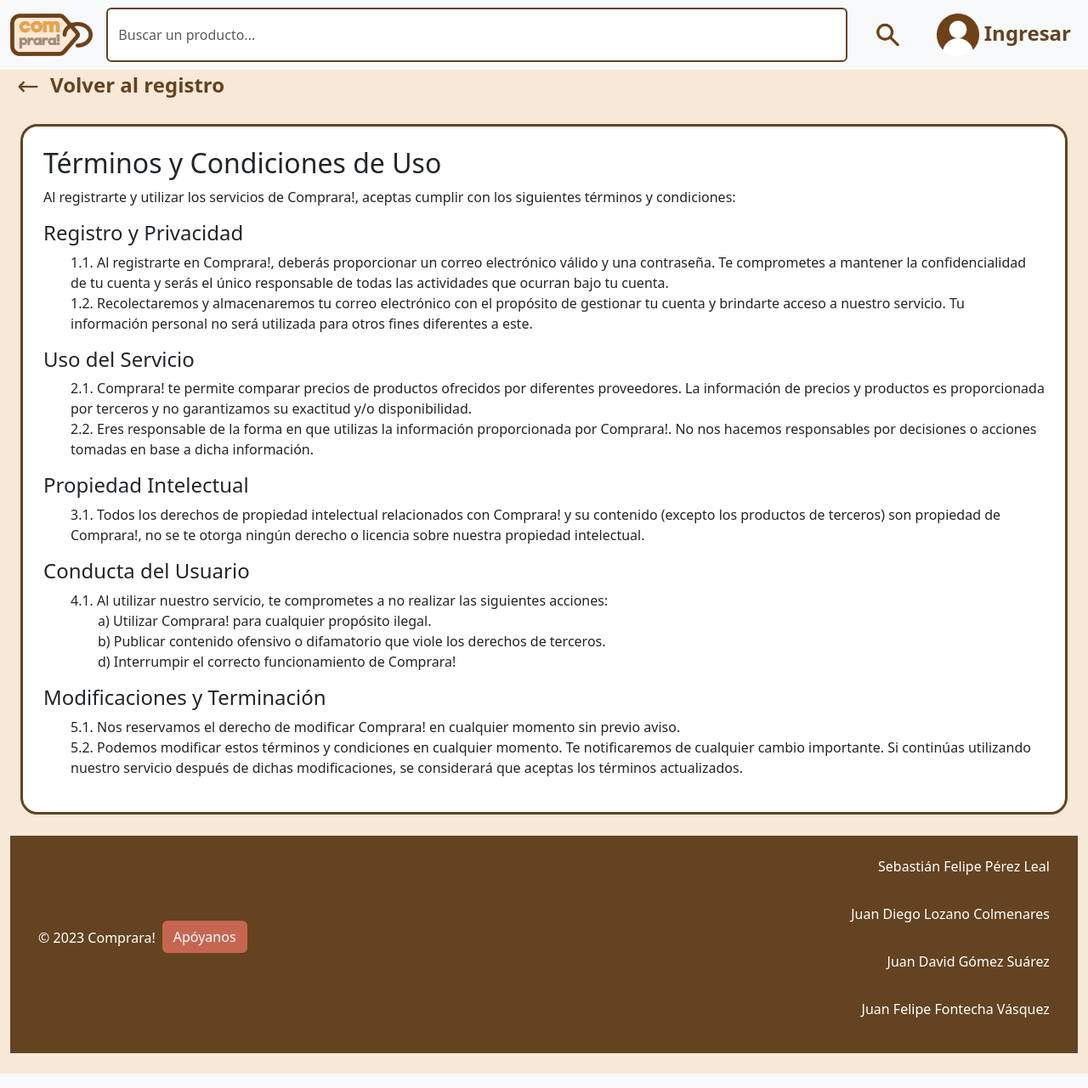
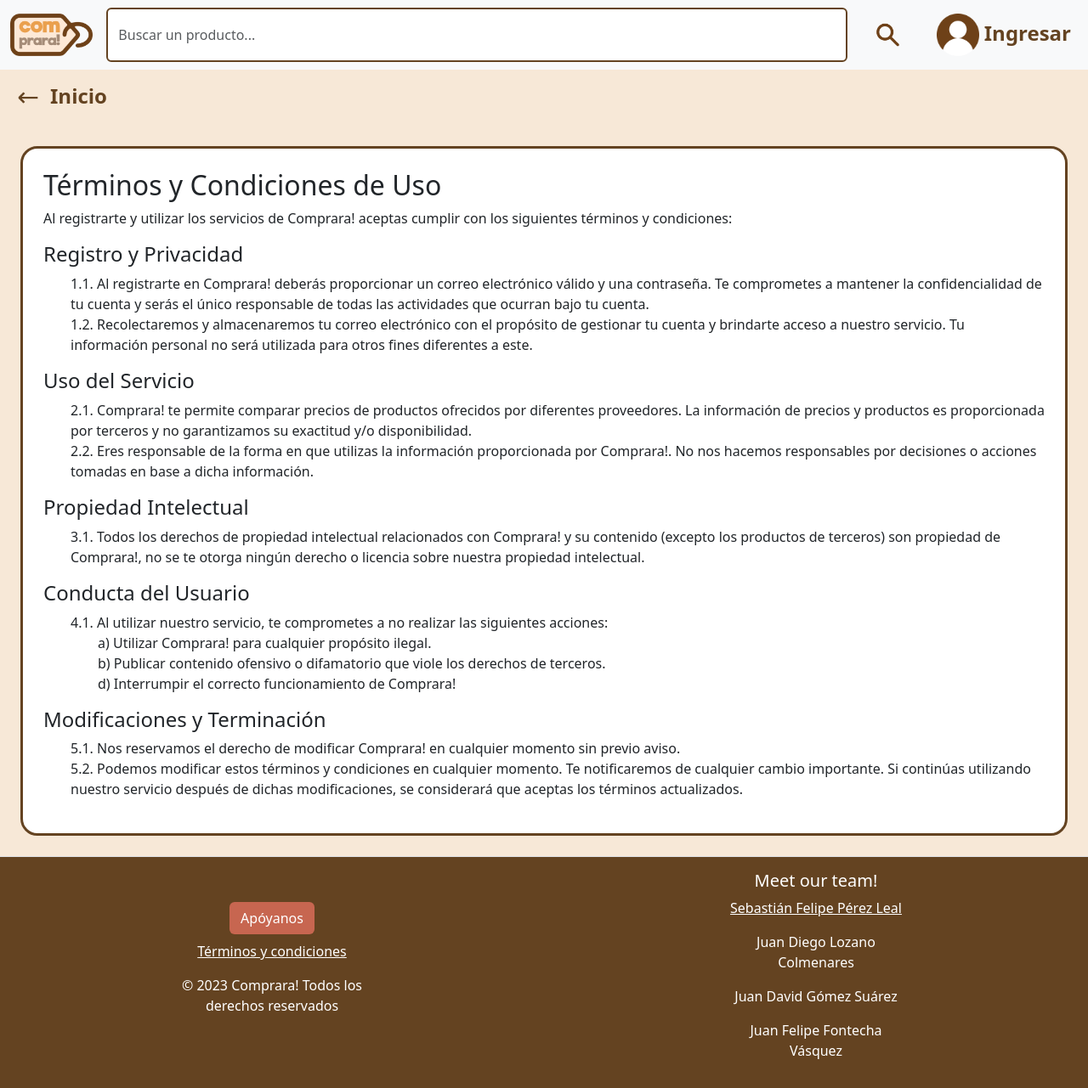
Before and after one commit to felipeperezleal/comprara, a Django app: page /terms-conditions/ in a window 1280 px wide. Shown: the whole page at 85% size. Run offline with Django 4.2, Linux system fonts and the light colour scheme.

Commit message:
footer/navbar/card changes

```diff
--- a/home/templates/donate.html
+++ b/home/templates/donate.html
@@ -1,7 +1,7 @@
 {% load static %}
 {% include "base.html" %}
 <title>Apóyanos</title>
-<div>
+<div style="display: flex; flex-direction: column; min-height: 100vh;">
     <a class="fs-4" href="{% url 'home' %}" style="color: #644321; font-weight:bold; font-size: x-large; padding: 1%; text-decoration: none;" onmouseover="this.style.color='#d79f54';" onmouseout="this.style.color='#644321';">
         <img src="{% static 'left-arrow.png' %}" alt="left-arrow!" style="height: 40px; width: auto;">
         Inicio
@@ -24,3 +24,4 @@
 
       </form>
 </div>
+{% include 'footer.html' %}
--- a/home/templates/index.html
+++ b/home/templates/index.html
@@ -1,6 +1,6 @@
 {% load static %}
 {% include "base.html" %}
-<div>
+<div style="display: flex; flex-direction: column; min-height: 100vh;">
     <div class="container text-center" style="padding: 1%; position: relative;">
         <div class="child">
             <h2 style="color: #644321; font-weight: bold;">Categorías</h2>
--- a/login/templates/footer.html
+++ b/login/templates/footer.html
@@ -1,20 +1,25 @@
-<div class="container-fluid" style="position: relative;">
-    <footer class="d-flex justify-content-between align-items-center py-3 my-4 border-top"
-        style=" background-color: #644321; padding: 2%">
-        <ul class="nav col-md-4">
-            <li class="nav-item">
-                <p class="nav-link px-2" style="color: white;">© 2023 Comprara!</p>
-            </li>
-            <li class="nav-item">
-                <a type="submit" class="btn" style="background-color:#c76650; color: white;"
+{% load static %}
+<div class="container-fluid align-items-center">
+    <footer class="row row-cols-1 row-cols-sm-2 row-cols-md-5 border-top py-3 align-items-center d-flex justify-content-around"
+        style="background-color: #644321;">
+        <div class="col">
+            <ul class="nav flex-column text-center">
+                <li class="nav-item mb-2"><a type="submit" class="btn" style="background-color:#c76650; color: white;"
                         onmouseover="this.style.backgroundColor='#9d8b78';"
-                    onmouseout="this.style.backgroundColor='#c76650';" href="{% url 'donate' %}">Apóyanos</a>
+                        onmouseout="this.style.backgroundColor='#c76650';" href="{% url 'donate' %}">Apóyanos</a></li>
+                <li class="nav-item mb-2"><a href="{% url 'termsandconditions' %}" style="color:white;"> Términos y
+                        condiciones</a></li>
+                <li class="nav-item mb-2">
+                    <p class="nav-link px-2" style="color: white;">© 2023 Comprara! Todos los derechos reservados</p>
                 </li>
             </ul>
+        </div>
 
-        <ul class="nav col-md-4 justify-content-end">
+        <div class="col text-center">
+            <h5 style="color: white;">Meet our team!</h5>
+            <ul class="col" style="list-style-type:none; padding: 0;">
                 <li class="nav-item">
-                <p class="nav-link px-2" style="color: white;">Sebastián Felipe Pérez Leal</p>
+                    <a  href="http://github.com/felipeperezleal" target="_blank" style="color: white;"><p class="nav-link px-2">Sebastián Felipe Pérez Leal</p></a>
                 </li>
                 <li class="nav-item">
                     <p class="nav-link px-2" style="color: white;">Juan Diego Lozano Colmenares</p>
@@ -26,5 +31,6 @@
                     <p class="nav-link px-2" style="color: white;">Juan Felipe Fontecha Vásquez</p>
                 </li>
             </ul>
+        </div>
     </footer>
 </div>
--- a/login/templates/login.html
+++ b/login/templates/login.html
@@ -1,7 +1,7 @@
 {% load static %}
 {% include "base.html" %}
 <title>Iniciar Sesión</title>
-<div>
+<div style="display: flex; flex-direction: column; min-height: 100vh;">
   <a class="fs-4" href="{% url 'home' %}"
     style="color: #644321; font-weight:bold; font-size: x-large; padding: 1%; text-decoration: none;"
     onmouseover="this.style.color='#d79f54';" onmouseout="this.style.color='#644321';">
--- a/login/templates/search.html
+++ b/login/templates/search.html
@@ -1,7 +1,7 @@
 {% load static %}
 {% include "base.html" %}
 <title>Búsqueda</title>
-<div>
+<div style="display: flex; flex-direction: column; min-height: 100vh;">
   <!-- Mostramos los títulos de artículos -->
   <div class="container-fluid">
     <div class="row">
--- a/login/templates/terms.html
+++ b/login/templates/terms.html
@@ -1,35 +1,41 @@
 {% load static %}
 {% include 'base.html' %}
-<a class="fs-4" href="{% url 'register' %}"
+<div style="display: flex; flex-direction: column; min-height: 100vh;">
+    <a class="fs-4" href="{% url 'home' %}"
         style="color: #644321; font-weight:bold; font-size: x-large; padding: 1%; text-decoration: none;"
         onmouseover="this.style.color='#d79f54';" onmouseout="this.style.color='#644321';">
         <img src="{% static 'left-arrow.png' %}" alt="left-arrow!" style="height: 40px; width: auto;">
-    Volver al registro
+        Inicio
     </a>
     <div class="m-4 p-4" style="border:#644321 solid ; border-radius: 20px; background-color: #fff;">
         <h2>Términos y Condiciones de Uso</h2>
-    <p>Al registrarte y utilizar los servicios de Comprara!, aceptas cumplir con los siguientes términos y condiciones:
+        <p>Al registrarte y utilizar los servicios de Comprara! aceptas cumplir con los siguientes términos y
+            condiciones:
         </p>
         <h4>Registro y Privacidad</h4>
         <ul style="list-style-type: none;">
-        <li>1.1. Al registrarte en Comprara!, deberás proporcionar un correo electrónico válido y una contraseña. Te
+            <li>1.1. Al registrarte en Comprara! deberás proporcionar un correo electrónico válido y una contraseña. Te
                 comprometes a mantener la confidencialidad de tu cuenta y serás el único responsable de todas las
                 actividades que ocurran bajo tu cuenta.</li>
             <li>1.2. Recolectaremos y almacenaremos tu correo electrónico con el propósito de gestionar tu cuenta y
-            brindarte acceso a nuestro servicio. Tu información personal no será utilizada para otros fines diferentes a
-            este.</li>
+                brindarte acceso a nuestro servicio. Tu información personal no será utilizada para otros fines
+                diferentes a este.</li>
         </ul>
         <h4>Uso del Servicio</h4>
         <ul style="list-style-type: none;">
-        <li>2.1. Comprara! te permite comparar precios de productos ofrecidos por diferentes proveedores. La información
-            de precios y productos es proporcionada por terceros y no garantizamos su exactitud y/o disponibilidad.</li>
-        <li>2.2. Eres responsable de la forma en que utilizas la información proporcionada por Comprara!. No nos hacemos
+            <li>2.1. Comprara! te permite comparar precios de productos ofrecidos por diferentes proveedores. La
+                información
+                de precios y productos es proporcionada por terceros y no garantizamos su exactitud y/o disponibilidad.
+            </li>
+            <li>2.2. Eres responsable de la forma en que utilizas la información proporcionada por Comprara!. No nos
+                hacemos
                 responsables por decisiones o acciones tomadas en base a dicha información.</li>
         </ul>
         <h4>Propiedad Intelectual</h4>
         <ul style="list-style-type: none;">
             <li>3.1. Todos los derechos de propiedad intelectual relacionados con Comprara! y su contenido (excepto los
-            productos de terceros) son propiedad de Comprara!, no se te otorga ningún derecho o licencia sobre nuestra
+                productos de terceros) son propiedad de Comprara!, no se te otorga ningún derecho o licencia sobre
+                nuestra
                 propiedad intelectual.</li>
         </ul>
         <h4>Conducta del Usuario</h4>
@@ -46,8 +52,10 @@
             <li>5.1. Nos reservamos el derecho de modificar Comprara! en cualquier momento sin previo aviso.
             </li>
             <li>5.2. Podemos modificar estos términos y condiciones en cualquier momento. Te notificaremos de cualquier
-            cambio importante. Si continúas utilizando nuestro servicio después de dichas modificaciones, se considerará
+                cambio importante. Si continúas utilizando nuestro servicio después de dichas modificaciones, se
+                considerará
                 que aceptas los términos actualizados.</li>
         </ul>
     </div>
+</div>
 {% include 'footer.html' %}
--- a/user/templates/profile.html
+++ b/user/templates/profile.html
@@ -1,6 +1,6 @@
 {% load static %}
 {% include "base.html" %}
-<div>
+<div style="display: flex; flex-direction: column; min-height: 100vh;">
   <a class="fs-4" href="{% url 'home' %}"
     style="color: #644321; font-weight:bold; font-size: x-large; padding: 1%; text-decoration: none;"
     onmouseover="this.style.color='#d79f54';" onmouseout="this.style.color='#644321';">
```
Also changed, not shown: login/templates/register.html (+5 -3 lines). Lines whose indentation alone changed are shown as unchanged.
